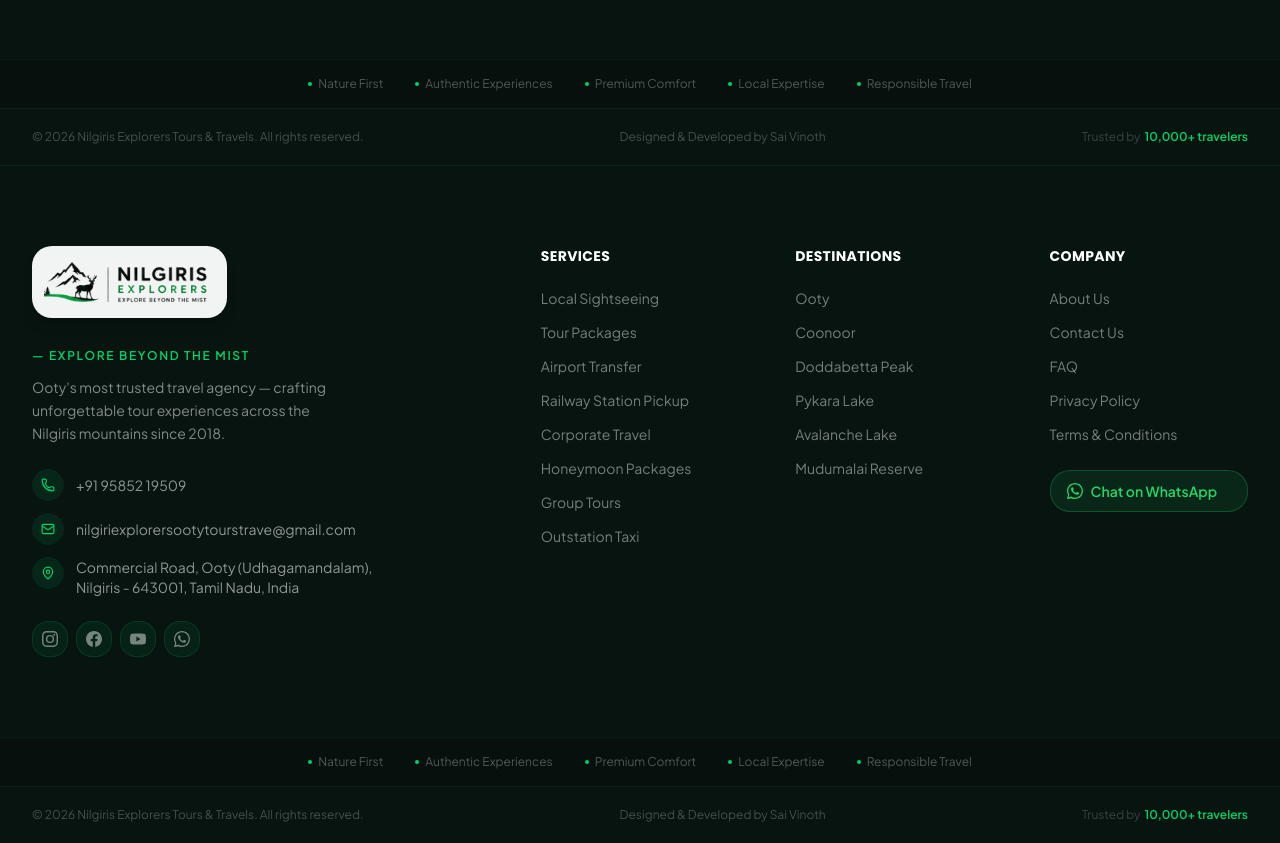
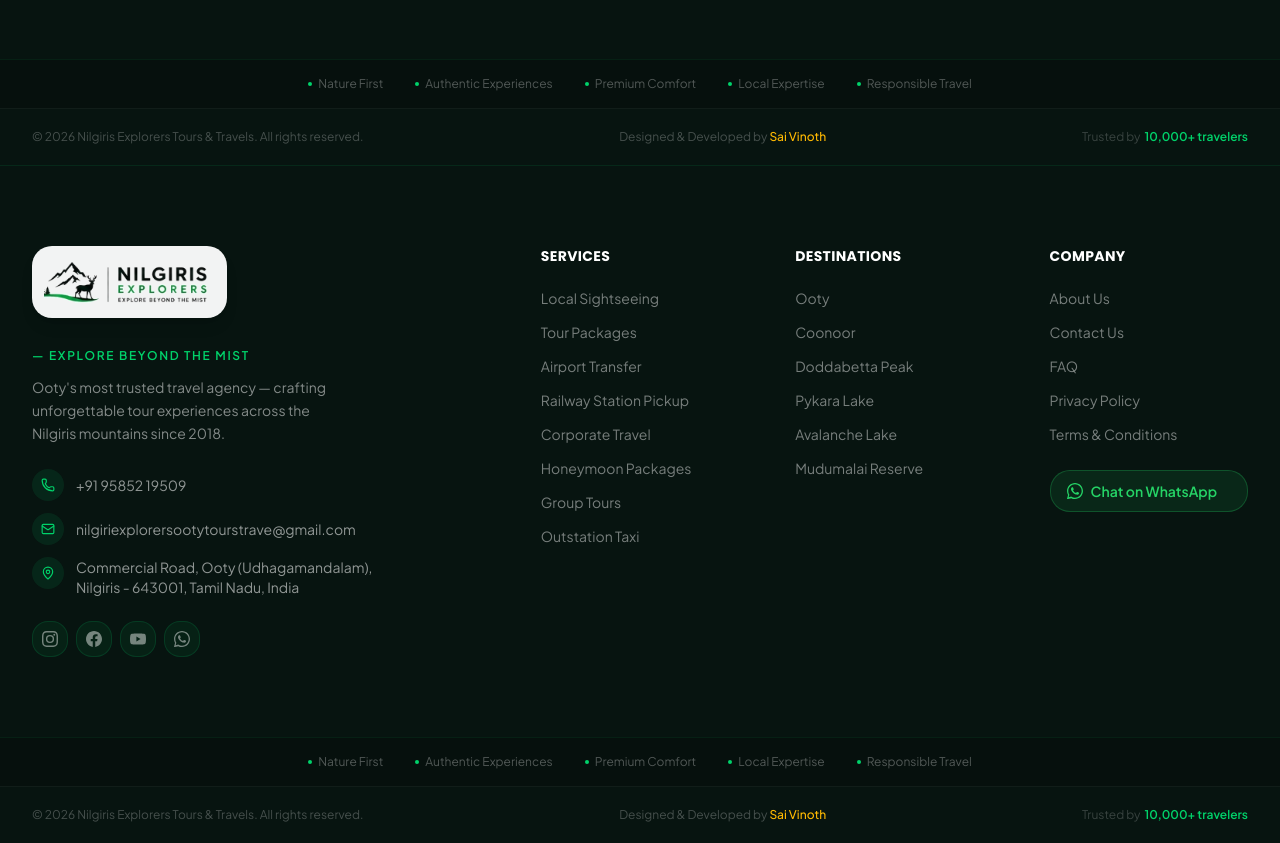
Before and after one commit to SaiVinoth17/nilgiris-explorers, a Next.js app: page /destinations/ooty-lake in a window 1280 px wide. Shown: the part 2040-2883 px from the top of the page. Built offline with nearby package versions, Linux system fonts and the light colour scheme.

Commit message:
Update footer credit to make Sai Vinoth glow in gold

```diff
--- a/components/layout/Footer.tsx
+++ b/components/layout/Footer.tsx
@@ -233,9 +233,10 @@
             href="https://wa.me/917604904217"
             target="_blank"
             rel="noopener noreferrer"
-            className="text-white/25 text-xs hover:text-[#00D26A] transition-colors duration-300"
+            className="text-white/25 text-xs transition-all duration-300 group"
           >
-            Designed & Developed by Sai Vinoth
+            <span className="group-hover:text-white/50 transition-colors">Designed & Developed by </span>
+            <span className="text-amber-400 group-hover:text-amber-300 group-hover:drop-shadow-[0_0_12px_rgba(251,191,36,0.8)] transition-all duration-300 font-medium">Sai Vinoth</span>
           </a>
           <div className="flex items-center gap-1">
             <span className="text-xs text-white/20">Trusted by</span>
```
